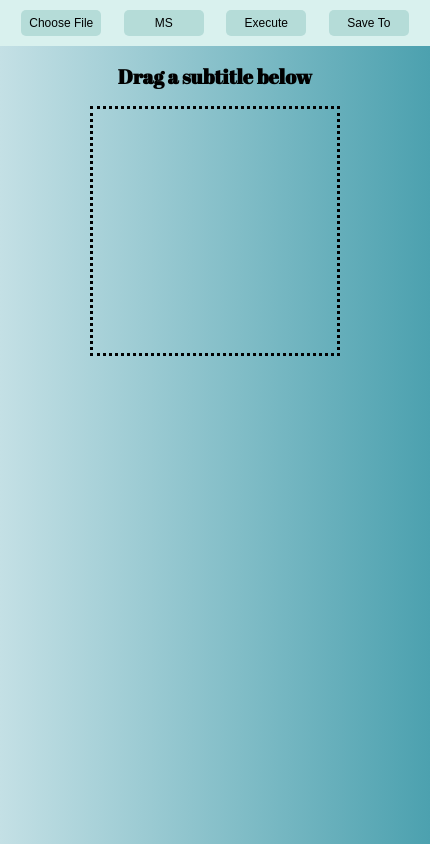
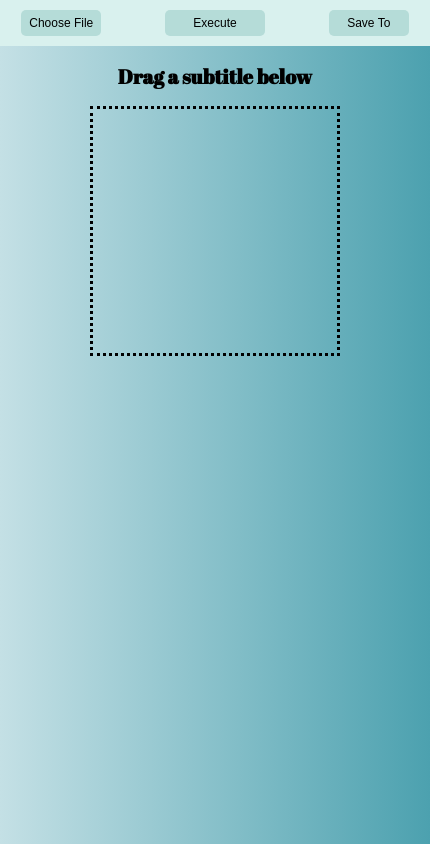
Before and after one commit to andrewsadowski/Subtitle-To-TSV, an Electron app: page src/index.html in a window 430 px wide. Drawn offline with Linux system fonts and the light colour scheme; no server answers; a web font is replaced by a local one.

Commit message:
updated css, removed msNormalizer button, made browser window resizable:false

```diff
--- a/src/index.html
+++ b/src/index.html
@@ -12,7 +12,6 @@
 <body>
   <section class="controls">
     <button id="choose-file">Choose File</button>
-    <button id="normalize-file">MS</button>
     <button id="execute">Execute</button>
     <button id="save-file">Save To</button>
   </section>
--- a/src/main.js
+++ b/src/main.js
@@ -10,7 +10,7 @@ let mainWindow;
 
 function createWindow() {
   // Create the browser window.
-  mainWindow = new BrowserWindow({ width: 430, height: 445 });
+  mainWindow = new BrowserWindow({ width: 430, height: 445, resizable: false });
 
   // and load the index.html of the app.
   // mainWindow.loadFile('index.html');
--- a/src/style.css
+++ b/src/style.css
@@ -53,16 +53,16 @@ button {
   min-width: 80px;
 }
 
-#normalize-file {
+/* #normalize-file {
   grid-column: 2;
   justify-self: center;
   min-width: 80px;
-}
+} */
 
 #execute {
-  grid-column: 3;
+  grid-column: 2 / span 2;
   justify-self: center;
-  min-width: 80px;
+  min-width: 100px;
 }
 
 #save-file {
```
